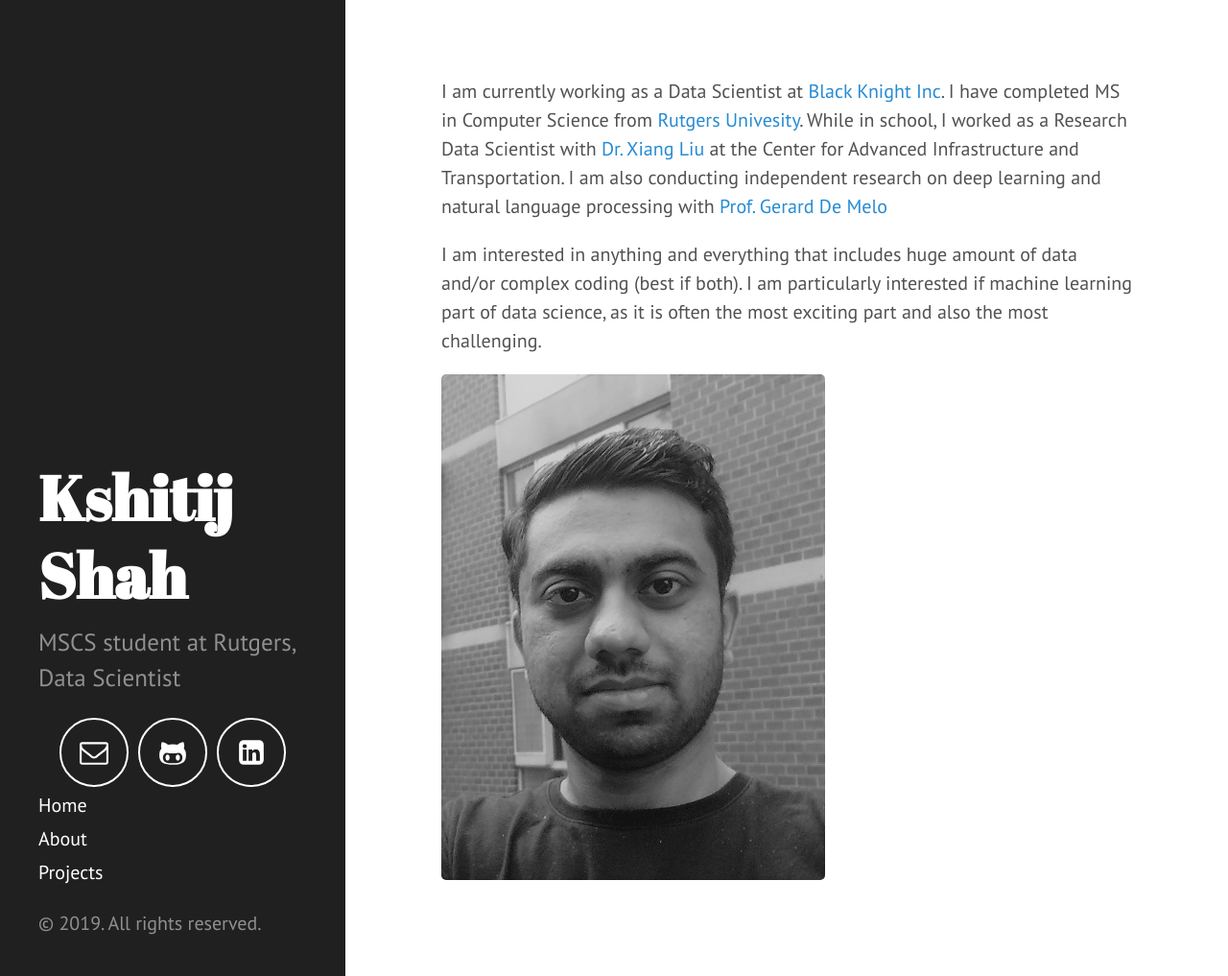
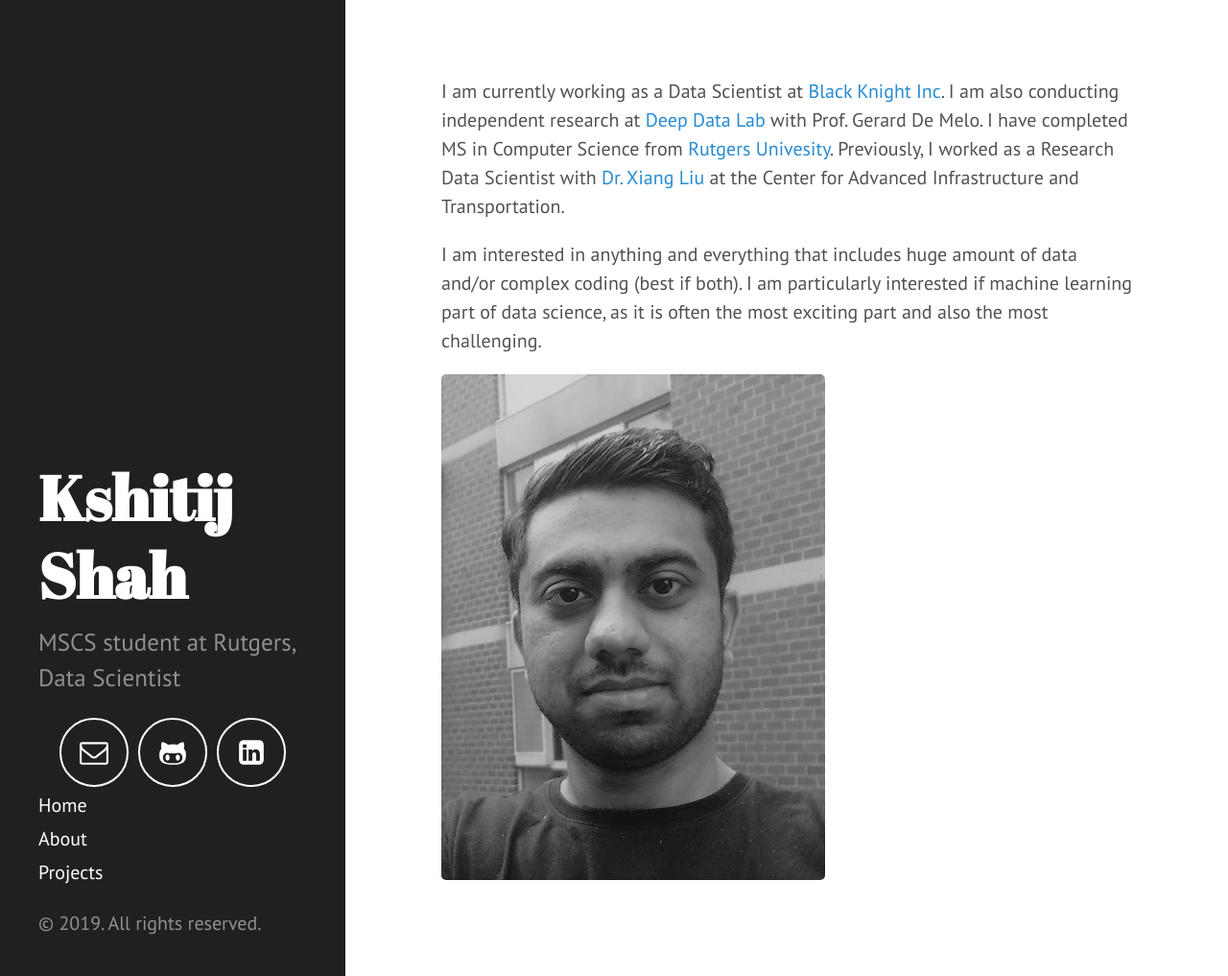
Before and after one commit to xitizzz/xitizzz.github.io, a Jekyll site: the page built from index.md, in a window 1280 px wide and 1017 px high. Shown: the whole window at 96% size. Built offline with Jekyll 4.4.1, drawn with Linux system fonts in a browser that asks for light colours.

Commit message:
Update link and text

```diff
--- a/index.md
+++ b/index.md
@@ -3,7 +3,7 @@ layout: default
 title: Home
 ---
 
-I am currently working as a Data Scientist at [Black Knight Inc](https://www.blackknightinc.com/). I have completed MS in Computer Science from [Rutgers Univesity](https://www.rutgers.edu). While in school, I worked as a Research Data Scientist with [Dr. Xiang Liu](https://cee.rutgers.edu/fac/xiang-liu) at the Center for Advanced Infrastructure and Transportation. I am also conducting independent research on deep learning and natural language processing with [Prof. Gerard De Melo](gerard.demelo.org)
+I am currently working as a Data Scientist at [Black Knight Inc](https://www.blackknightinc.com/). I am also conducting independent research at [Deep Data Lab](http://gerard.demelo.org/lab.html) with Prof. Gerard De Melo. I have completed MS in Computer Science from [Rutgers Univesity](https://www.rutgers.edu). Previously, I worked as a Research Data Scientist with [Dr. Xiang Liu](https://cee.rutgers.edu/fac/xiang-liu) at the Center for Advanced Infrastructure and Transportation.
 
 I am interested in anything and everything that includes huge amount of data and/or complex coding (best if both). I am particularly interested if machine learning part of data science, as it is often the most exciting part and also the most challenging.
 
```
